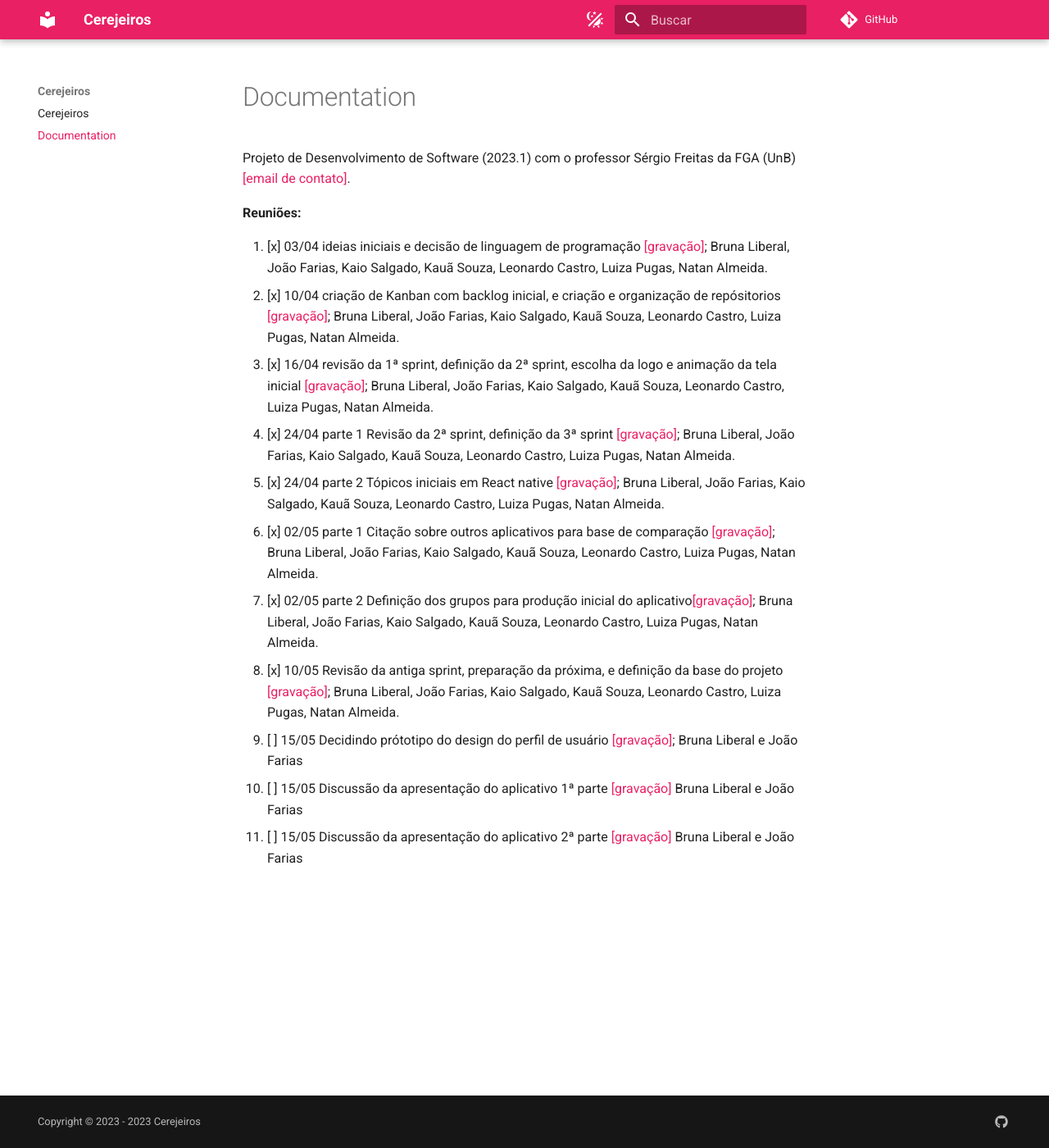
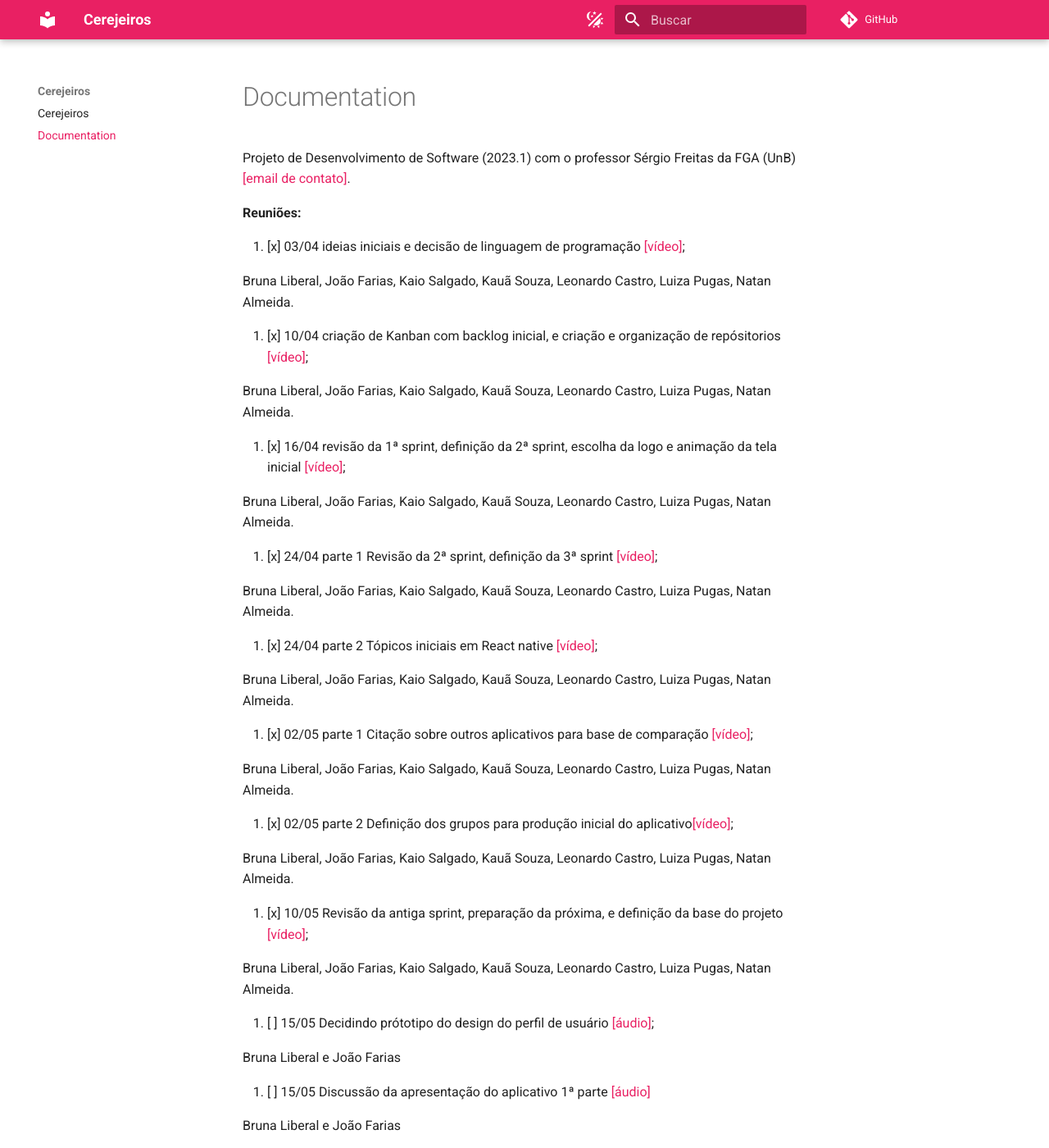
Before and after one commit to cerejeiros/bloom, an MkDocs documentation site: the page built from docs/documentation.md, in a window 1280 px wide and 1400 px high. Shown: the whole window at 82% size. Built offline with MkDocs 1.6.1 and Material for MkDocs 9.7.7, drawn with Linux system fonts in a browser that asks for light colours; comment, search, counter and statistics services are not loaded.

Commit message:
docs: separate lines and specify record's format

```diff
--- a/docs/documentation.md
+++ b/docs/documentation.md
@@ -2,25 +2,46 @@ Projeto de Desenvolvimento de Software (2023.1) com o professor Sérgio Freitas
 
 **Reuniões:**
 
-1. [x] 03/04 ideias iniciais e decisão de linguagem de programação [[gravação]](https://youtu.be/oCo3_l9yjag);
+1. [x] 03/04 ideias iniciais e decisão de linguagem de programação [[vídeo]](https://youtu.be/oCo3_l9yjag);
+
 Bruna Liberal, João Farias, Kaio Salgado, Kauã Souza, Leonardo Castro, Luiza Pugas, Natan Almeida.
-2. [x] 10/04 criação de Kanban com backlog inicial, e criação e organização de repósitorios [[gravação]](https://youtu.be/O5FdUxWQ-uo);
+
+2. [x] 10/04 criação de Kanban com backlog inicial, e criação e organização de repósitorios [[vídeo]](https://youtu.be/O5FdUxWQ-uo);
+
 Bruna Liberal, João Farias, Kaio Salgado, Kauã Souza, Leonardo Castro, Luiza Pugas, Natan Almeida.
-3. [x] 16/04 revisão da 1ª sprint, definição da 2ª sprint, escolha da logo e animação da tela inicial [[gravação]](https://youtu.be/jxAqiAvt2C0);
+
+3. [x] 16/04 revisão da 1ª sprint, definição da 2ª sprint, escolha da logo e animação da tela inicial [[vídeo]](https://youtu.be/jxAqiAvt2C0);
+
 Bruna Liberal, João Farias, Kaio Salgado, Kauã Souza, Leonardo Castro, Luiza Pugas, Natan Almeida.
-4. [x] 24/04 parte 1 Revisão da 2ª sprint, definição da 3ª sprint [[gravação]](https://youtu.be/WNyN6yPAbT0);
+
+4. [x] 24/04 parte 1 Revisão da 2ª sprint, definição da 3ª sprint [[vídeo]](https://youtu.be/WNyN6yPAbT0);
+
 Bruna Liberal, João Farias, Kaio Salgado, Kauã Souza, Leonardo Castro, Luiza Pugas, Natan Almeida.
-5. [x] 24/04 parte 2  Tópicos iniciais em React native [[gravação]](https://youtu.be/b4VeMpOEmks);
+
+5. [x] 24/04 parte 2  Tópicos iniciais em React native [[vídeo]](https://youtu.be/b4VeMpOEmks);
+
 Bruna Liberal, João Farias, Kaio Salgado, Kauã Souza, Leonardo Castro, Luiza Pugas, Natan Almeida.
-6. [x] 02/05 parte 1 Citação sobre outros aplicativos para base de comparação [[gravação]](https://youtu.be/aX6EJ64jHoY);
+
+6. [x] 02/05 parte 1 Citação sobre outros aplicativos para base de comparação [[vídeo]](https://youtu.be/aX6EJ64jHoY);
+
 Bruna Liberal, João Farias, Kaio Salgado, Kauã Souza, Leonardo Castro, Luiza Pugas, Natan Almeida.
-7. [x] 02/05 parte 2  Definição dos grupos para produção inicial do aplicativo[[gravação]](https://youtu.be/rBXUtj7sAX0);
+
+7. [x] 02/05 parte 2  Definição dos grupos para produção inicial do aplicativo[[vídeo]](https://youtu.be/rBXUtj7sAX0);
+
 Bruna Liberal, João Farias, Kaio Salgado, Kauã Souza, Leonardo Castro, Luiza Pugas, Natan Almeida.
-8. [x] 10/05 Revisão da antiga sprint, preparação da próxima, e definição da base do projeto [[gravação]](https://youtu.be/Sq1C0Nz8zZM);
+
+8. [x] 10/05 Revisão da antiga sprint, preparação da próxima, e definição da base do projeto [[vídeo]](https://youtu.be/Sq1C0Nz8zZM);
+
 Bruna Liberal, João Farias, Kaio Salgado, Kauã Souza, Leonardo Castro, Luiza Pugas, Natan Almeida.
-9. [ ] 15/05 Decidindo prótotipo do design do perfil de usuário [[gravação]](https://drive.google.com/file/d/12aYS3isiaclU01EWkF-XBJlAocpCyMh5/view?usp=sharing);
+
+9. [ ] 15/05 Decidindo prótotipo do design do perfil de usuário [[áudio]](https://drive.google.com/file/d/12aYS3isiaclU01EWkF-XBJlAocpCyMh5/view?usp=sharing);
+
 Bruna Liberal e João Farias
-10. [ ] 15/05 Discussão da apresentação do aplicativo 1ª parte [[gravação]](https://drive.google.com/file/d/1DQeybHv8wfz6V4rFa_KG2fHRNKmDh2w4/view?usp=share_link)
+
+10. [ ] 15/05 Discussão da apresentação do aplicativo 1ª parte [[áudio]](https://drive.google.com/file/d/1DQeybHv8wfz6V4rFa_KG2fHRNKmDh2w4/view?usp=share_link)
+
 Bruna Liberal e João Farias
-11. [ ] 15/05 Discussão da apresentação do aplicativo 2ª parte [[gravação]](https://drive.google.com/file/d/1DQeybHv8wfz6V4rFa_KG2fHRNKmDh2w4/view?usp=share_link)
+
+11. [ ] 15/05 Discussão da apresentação do aplicativo 2ª parte [[áudio]](https://drive.google.com/file/d/1DQeybHv8wfz6V4rFa_KG2fHRNKmDh2w4/view?usp=share_link)
+
 Bruna Liberal e João Farias
```
